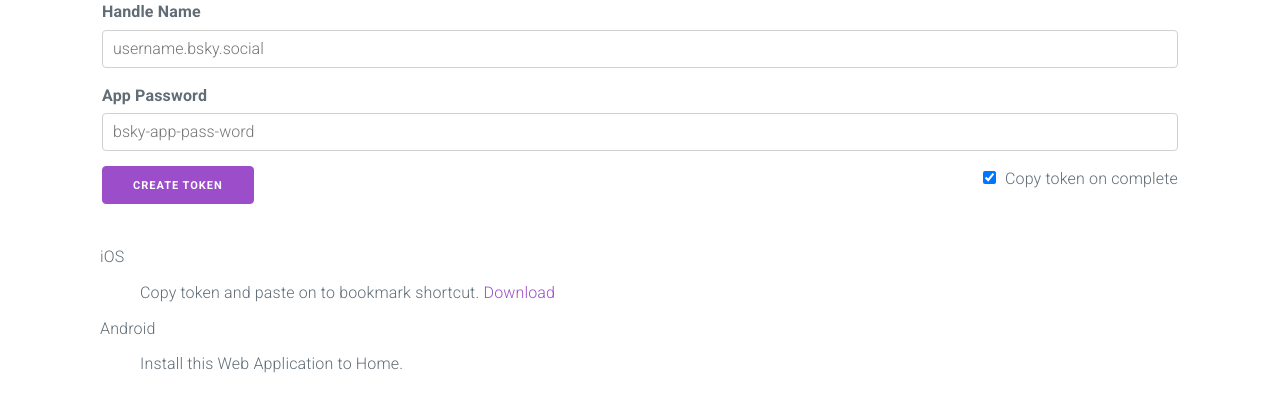
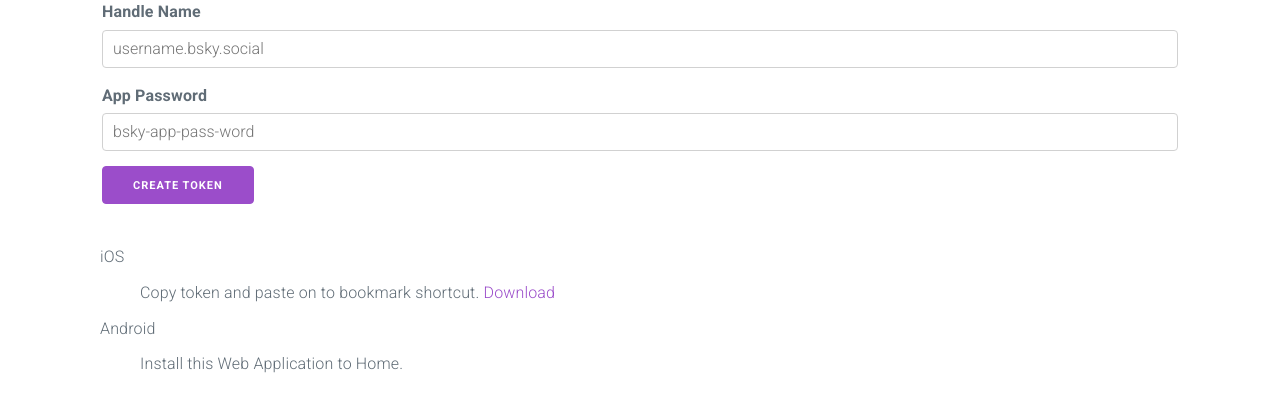
Before and after one commit to mzyy94/bluebookmark, a website: page public/index.html in a window 1280 px wide. Shown: the part 156-566 px from the top of the page. Drawn offline with nearby package versions, Linux system fonts and the light colour scheme.

Commit message:
Remove copy on load option

```diff
--- a/public/index.html
+++ b/public/index.html
@@ -25,10 +25,6 @@
         <label for="passField" data-lang-ja="アプリパスワード">App Password</label>
         <input type="password" autocomplete="current-password" placeholder="bsky-app-pass-word" id="passField"
           name="password" required>
-        <div class="float-right">
-          <input type="checkbox" id="copyToken" checked>
-          <label class="label-inline" for="copyToken">Copy token on complete</label>
-        </div>
         <input class="button-primary" type="submit" value="Create Token">
       </fieldset>
     </form>
--- a/src/page.ts
+++ b/src/page.ts
@@ -2,7 +2,7 @@ import { createMiddleware } from 'hono/factory';
 import { html } from 'hono/html';
 
 const tokenResult = (token: string) => html`
-<input id="token" value="${token}" hx-on:focus="this.select()" hx-on:click="copyToClipboard()" hx-on::load="htmx.find('#copyToken').checked && copyToClipboard(true)">
+<input id="token" value="${token}" hx-on:focus="this.select()" hx-on:click="copyToClipboard()">
 `;
 
 const errorResult = (error: string) => html`
```
